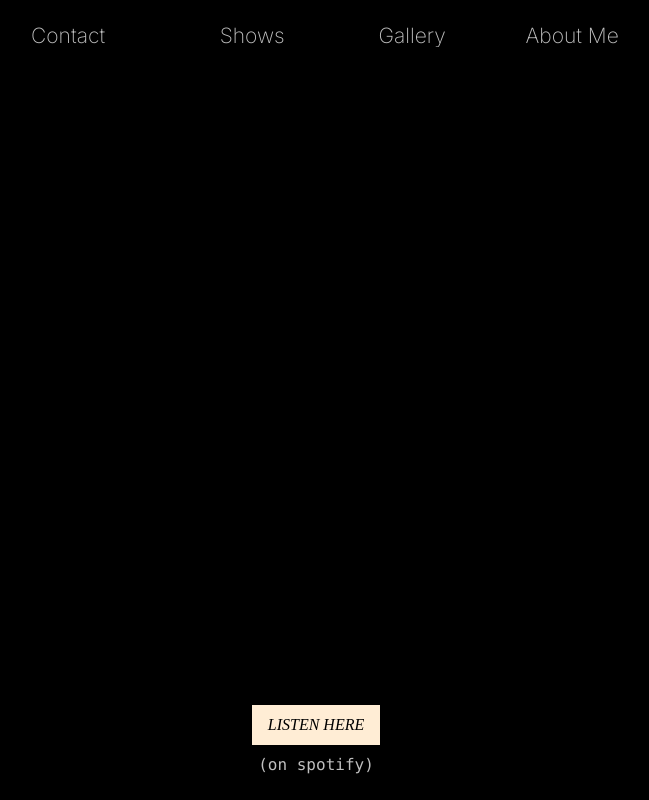
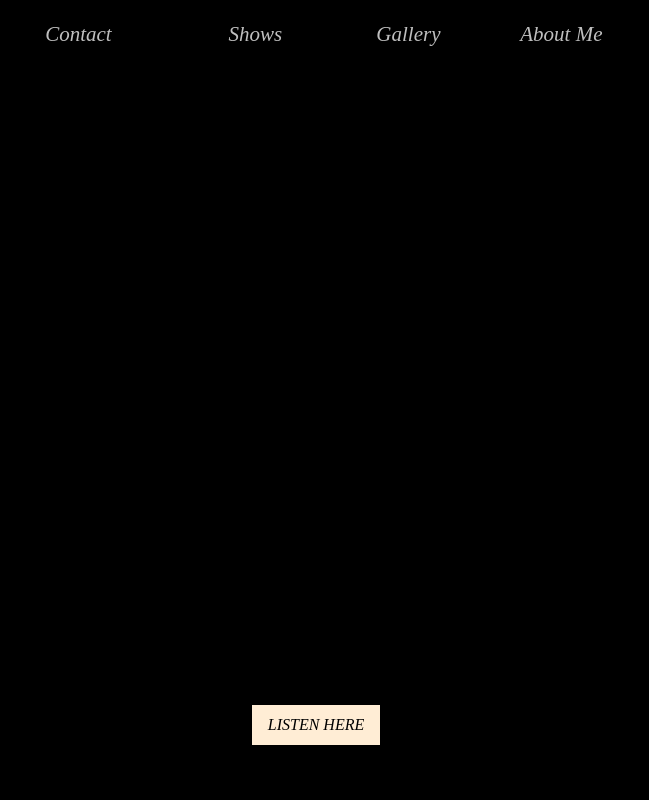
Before and after one commit to kian-m/template-web-ui, a Next.js app: page / in a window 1280 px wide. Shown: the top 800 px of the page, without its empty margins (324-973 px from the left). Built offline with nearby package versions, Linux system fonts and the light colour scheme; no server answers.

Commit message:
updates styling

```diff
--- a/src/components/PageTopNavBar.tsx
+++ b/src/components/PageTopNavBar.tsx
@@ -36,21 +36,27 @@ export default function PageTopNavBar({
           onClick={() => dispatch({ type: ActionTypes.SHOW_CONTACT })}
           className="lg:scale-150 group border border-transparent px-4 py-3 transition-colors hover:border-gray-300 hover:dark:border-neutral-700 hover:dark:bg-neutral-800/30"
         >
-          <p className={`m-0 text-sm opacity-75 font-extralight`}>Contact</p>
+          <p className={`m-0 text-sm opacity-75 font-extralight times-italic`}>
+            Contact
+          </p>
         </button>
 
         <button
           onClick={() => dispatch({ type: ActionTypes.SHOW_SHOWS })}
           className="lg:scale-150 group border border-transparent px-4 py-3 transition-colors hover:border-gray-300 hover:dark:border-neutral-700 hover:dark:bg-neutral-800/30"
         >
-          <p className={`m-0 text-sm opacity-75 font-extralight`}>Shows</p>
+          <p className={`m-0 text-sm opacity-75 font-extralight times-italic`}>
+            Shows
+          </p>
         </button>
 
         <button
           onClick={() => dispatch({ type: ActionTypes.SHOW_GALLERY })}
           className="lg:scale-150 group border border-transparent px-4 py-3 transition-colors hover:border-gray-300 hover:dark:border-neutral-700 hover:dark:bg-neutral-800/30"
         >
-          <p className={`m-0 text-sm opacity-75 font-extralight`}>Gallery</p>
+          <p className={`m-0 text-sm opacity-75 font-extralight times-italic`}>
+            Gallery
+          </p>
         </button>
 
         <button
@@ -58,7 +64,7 @@ export default function PageTopNavBar({
           className="lg:scale-150 group border border-transparent px-4 py-3 transition-colors hover:border-gray-100 hover:dark:border-neutral-700 hover:dark:bg-neutral-800/30"
         >
           <p
-            className={`m-0 text-sm opacity-75 font-extralight whitespace-nowrap`}
+            className={`m-0 text-sm opacity-75 font-extralight whitespace-nowrap times-italic`}
           >
             About Me
           </p>
--- a/src/pages/landing.tsx
+++ b/src/pages/landing.tsx
@@ -239,7 +239,6 @@ export default function Landing() {
           </div>
         </a>
       </button>
-      <p className="-mt-8 chalk opacity-75">(on spotify)</p>
 
       <div className={'  overflow-auto '}>
         <PageBottomWindow
```
